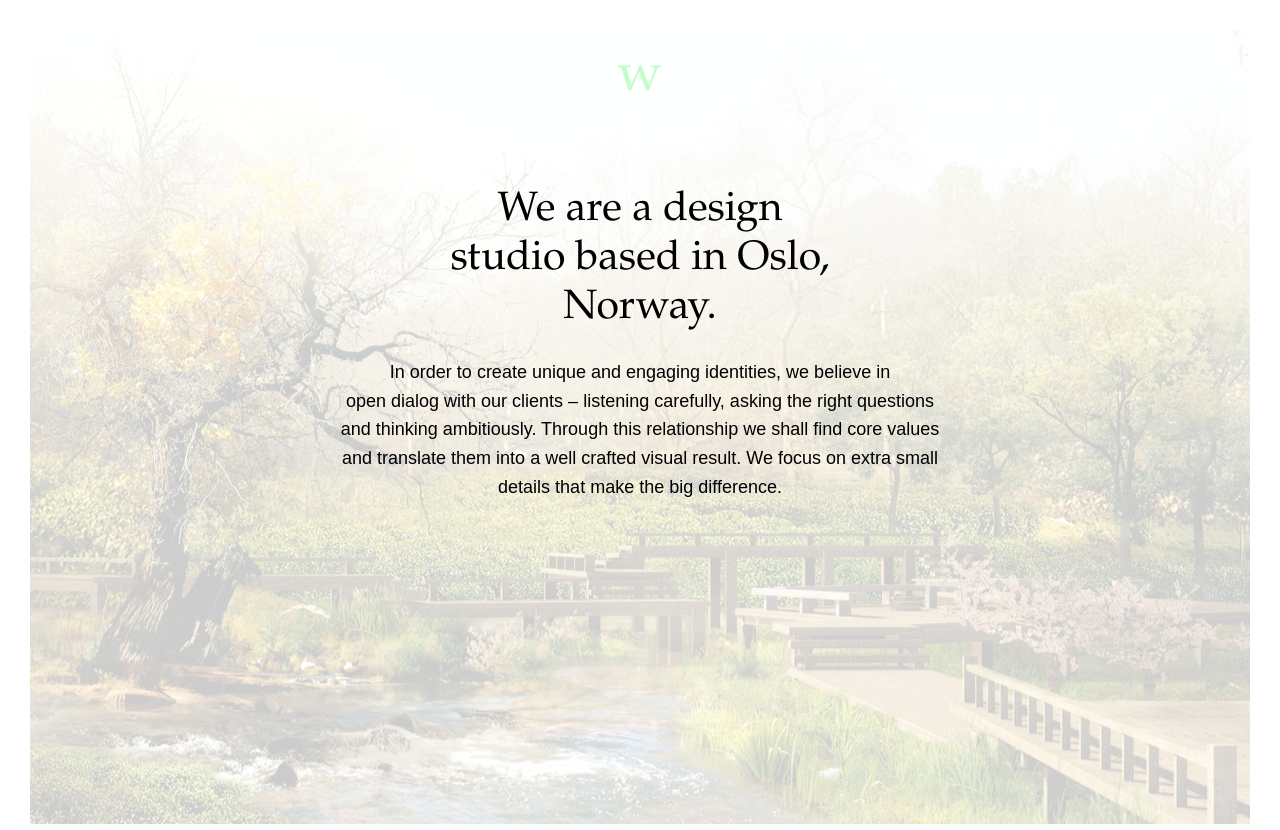
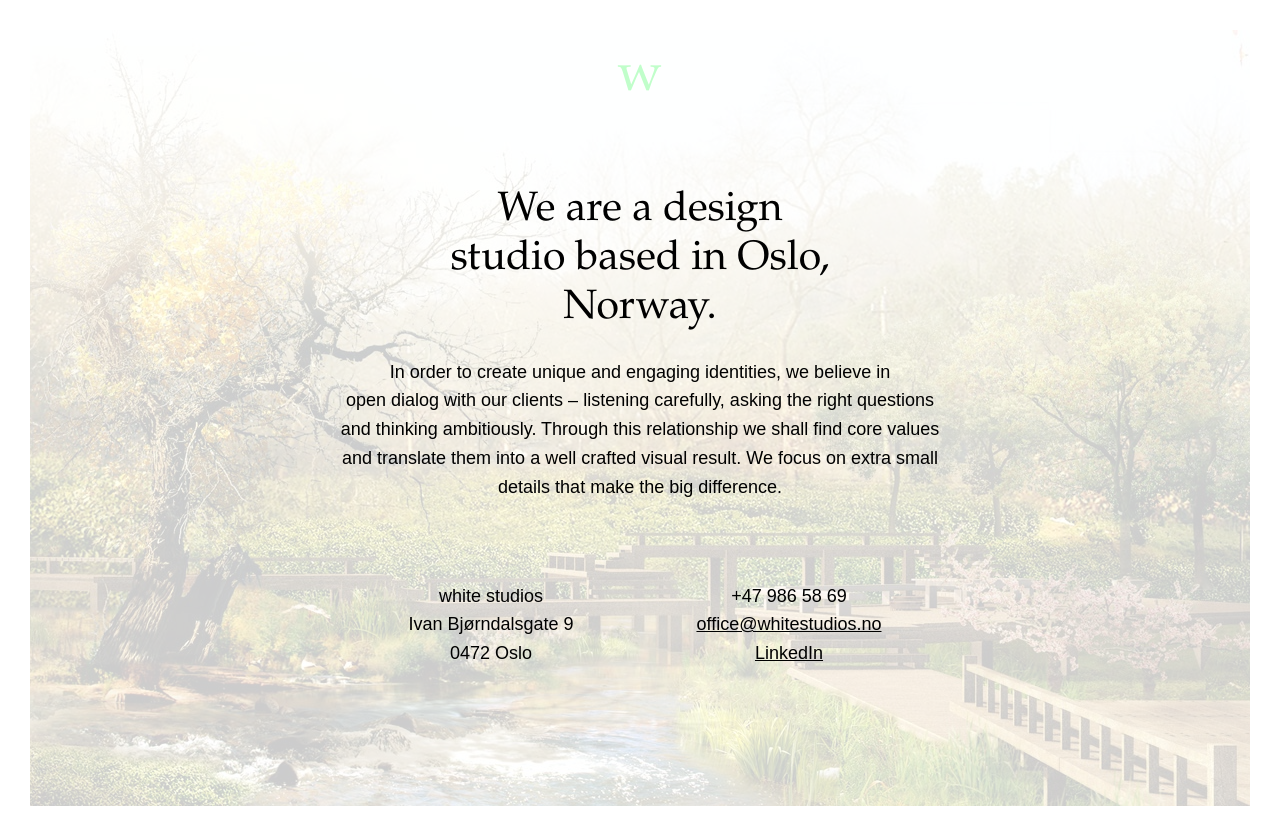
Before and after one commit to camroh/whitestudios, a website: page app/index.html in a window 1280 px wide. Drawn offline with nearby package versions, Linux system fonts and the light colour scheme.

Commit message:
add address and links

```diff
--- a/app/index.html
+++ b/app/index.html
@@ -16,6 +16,16 @@
 				<p>
 					In order to create unique and engaging identities, we believe in<br />open dialog with our clients – listening carefully, asking the right questions and thinking ambitiously. Through this relationship we shall find core values and translate them into a well crafted visual result. We focus on extra small details that make the big difference.
 				</p>
+				<div class="address">
+					<p>white studios</p>
+					<p>Ivan Bjørndalsgate 9</p>
+					<p>0472 Oslo</p>
+				</div>
+				<div class="address">
+					<p>+47 986 58 69</p>
+					<p><a href="mailto:office@whitestudios.no">office@whitestudios.no</a></p>
+					<p><a target="_blank" href="http://www.linkedin.com/company/white-design-studios-as?goback=.nmp_*1_*1_*1_*1_*1_*1_*1_*1_*1_*1_*1&trk=company_logo">LinkedIn</a></p>
+				</div>
 			</div>
 	 	</div>
  	</div>
--- a/app/stylesheets/scss/style.scss
+++ b/app/stylesheets/scss/style.scss
@@ -7,27 +7,28 @@
 	font-stretch: condensed;
 }
 
-$black: #000;
-$logo: #fed993;
-
 html {
 	height: 100%;
 	width: 100%;
+	box-sizing: border-box;
 }
 
 body {
 	padding: 0;
+	font-family: garamond, hevetica, serif;
+	margin: 30px;
+	background: #fff;
+	height: 100%;
 	box-sizing: border-box;
-	font-family: "adobe garamond", garamond, hevetica, serif;
-	margin: 30px;
-	height: 99.2%;
-	background: #fff;
 }
+
+a { color:$black;}
 
 .outer-container {
 	background: url("../../images/dummy.jpg") top center fixed no-repeat;
 	width: 100%;
-	height: 100%;
+	height: 97%;
+	box-sizing: border-box;
 
 }
 
@@ -44,6 +45,9 @@ body {
 	.content {
 		top: 2%;
 		position:relative;
+		max-width: 600px;
+		width: 600px;
+		margin: 0 auto;
 
 
 		h1 {
@@ -64,13 +68,19 @@ body {
 		}
 
 		p {
-			max-width: 600px;
+
 			margin: 0 auto;
 			color: $black;
 			font-size: 18px;
 			font-family: arial, helvetica, sans-serif;
 			font-weight: normal;
 			line-height: 160%;
+		}
+
+		.address {
+			width: 49%;
+			display: inline-block;
+			margin-top: 80px;
 		}
 	}
 }
--- a/app/stylesheets/scss/system.scss
+++ b/app/stylesheets/scss/system.scss
@@ -1,5 +1,5 @@
 
-//VARS
+//COLORS
 $black: #000;
 $logo: #fed993;
 $white: #fff;
```
Also changed, not shown: app/stylesheets/css/style.css.
